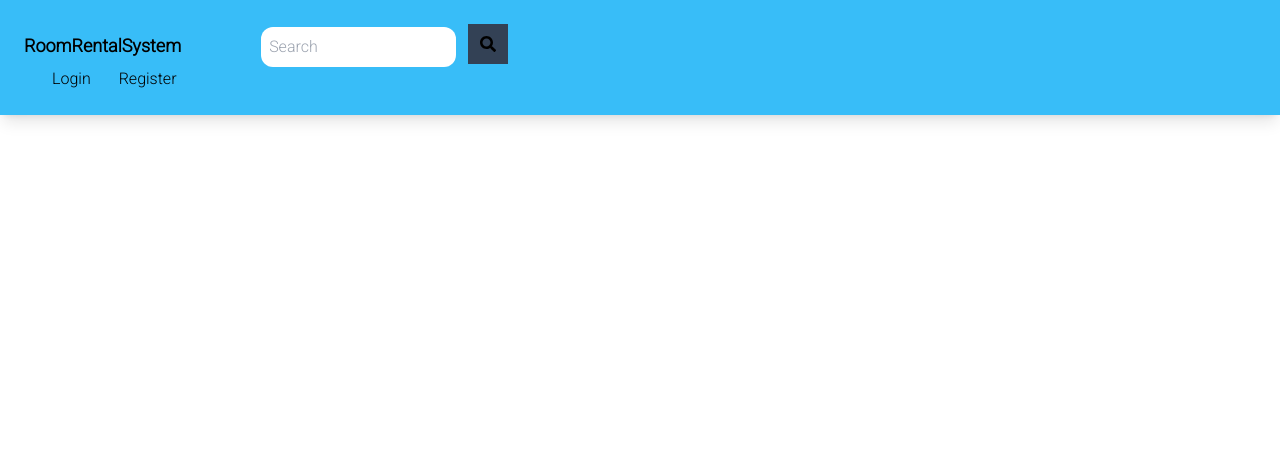
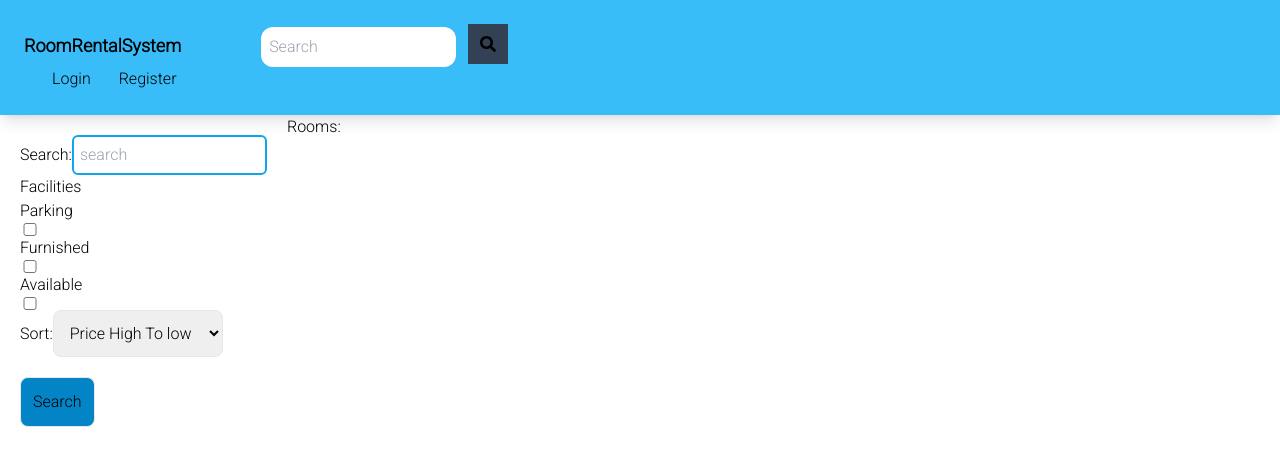
Before and after one commit to sesmaniraj/MERN-RoomRentalSystem, a React (Vite) app in the folder Client/: page /search in a window 1280 px wide. Shown: the top 466 px of the page. Built offline with nearby package versions, Linux system fonts and the light colour scheme.

Commit message:
Create search page ui completed

```diff
--- a/Client/src/App.jsx
+++ b/Client/src/App.jsx
@@ -13,6 +13,7 @@ import RegisterPage from "./components/pages/RegisterPage.jsx";
 import RoomRegister from "./components/pages/RoomRegister.jsx";
 import UpdateRoom from "./components/pages/UpdateRoom.jsx";
 import RoomDetails from "./components/pages/RoomDetails.jsx";
+import Search from "./components/pages/Search.jsx";
 
 const App = () => {
   return (
@@ -24,6 +25,7 @@ const App = () => {
           <Route path="/" element={<HomePage />} />
           <Route path="/login" element={<LoginPage />} />
           <Route path="/register" element={<RegisterPage />} />
+          <Route path="/search" element={<Search />} />
           <Route path="/room/:id" element={<RoomDetails />} />
 
           <Route element={<PrivateRoute />}>
--- /dev/null
+++ b/Client/src/components/pages/Search.jsx
@@ -0,0 +1,47 @@
+import React from "react";
+
+const Search = () => {
+  return (
+    <div className="flex ">
+      <div className="p-5">
+        <form action="">
+          <div>
+            <label className="">Search:</label>
+            <input
+              type="text"
+              id="searchterm"
+              placeholder="search"
+              className="border-solid border-2 p-1.5 border-sky-500 outline-none rounded-md"
+            />
+          </div>
+          <div className="flex flex-col">
+            <label htmlFor="">Facilities</label>
+            <label htmlFor="">Parking</label>
+            <input type="checkbox" id="parking" className="w-5" />
+            <label htmlFor="">Furnished</label>
+            <input type="checkbox" id="furnished" className="w-5" />
+            <label htmlFor="">Available</label>
+            <input type="checkbox" id="available" className="w-5" />
+          </div>
+          <div>
+            <label htmlFor="">Sort:</label>
+            <select name="" id="sort_order" className="border rounded-lg p-3">
+              <option value="">Price High To low</option>
+              <option value="">Price Low to High</option>
+              <option value="">Latest</option>
+              <option value="">Oldest</option>
+            </select>
+          </div>
+          <button className="border bg-sky-600 rounded-lg p-3 my-5">
+            Search
+          </button>
+        </form>
+      </div>
+      <div className="">
+        <h1>Rooms:</h1>
+      </div>
+    </div>
+  );
+};
+
+export default Search;
```
